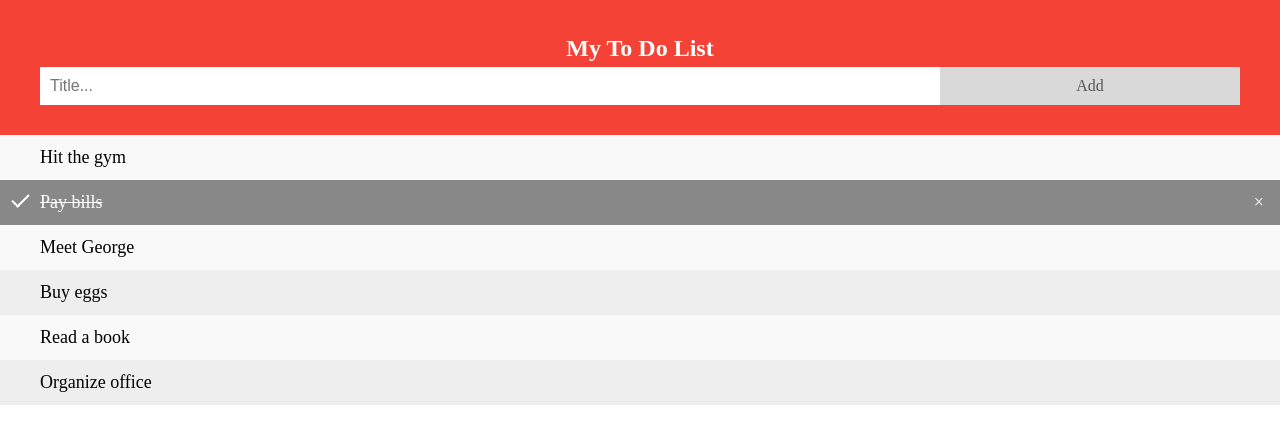
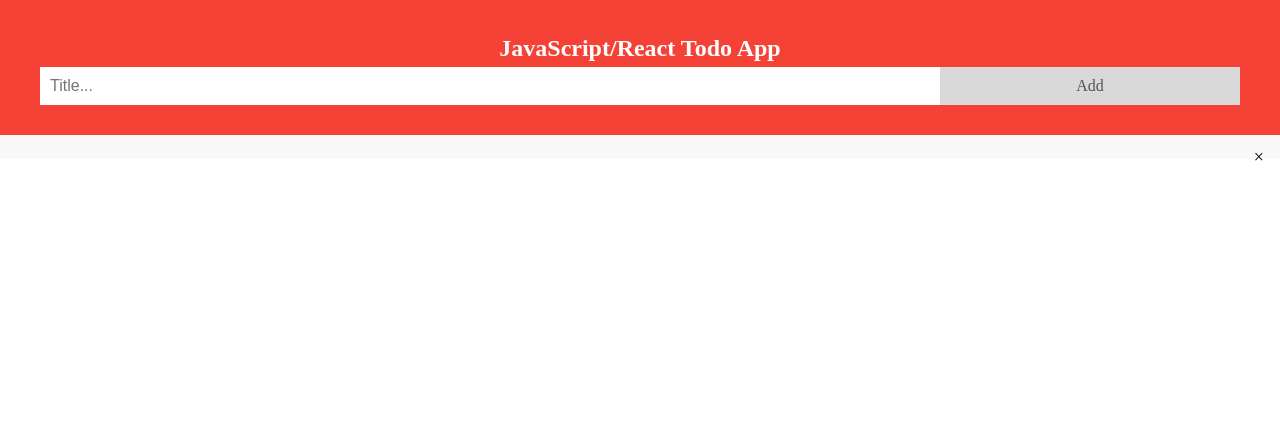
Before and after one commit to SeyyedKhandon/todo-app-7versions, a React (Create React App) app in the folder todoapp_js_react/: page / in a window 1280 px wide. Both pictures are taken after a click on the element "Add". Shown: the top 444 px of the page. Built offline with nearby package versions, Linux system fonts and the light colour scheme.

Commit message:
feat: todo app completed

```diff
--- a/todoapp_js_react/src/App.js
+++ b/todoapp_js_react/src/App.js
@@ -1,25 +1,55 @@
+import { useState } from "react";
 import "./App.css";
+import { TodoItem } from "./components/todoItem";
 
 function App() {
+  const [todoInput, setTodoInput] = useState("");
+  const [todoItems, setTodoItems] = useState([]);
+  const onAddTodo = () => {
+    setTodoItems([
+      ...todoItems,
+      { text: todoInput, id: Date.now(), checked: false }
+    ]);
+    setTodoInput("");
+  };
+  const onCheck = id => {
+    console.log("onCheck");
+    setTodoItems(
+      todoItems.map(todo =>
+        todo.id === id ? { ...todo, checked: !todo.checked } : todo
+      )
+    );
+  };
+  const onDelete = id => {
+    console.log("onDelete");
+    setTodoItems(todoItems.filter(todo => todo.id !== id));
+  };
+
   return (
     <>
-      <div id="myDIV" className="header">
-        <h2 style={{ margin: "5px" }}>My To Do List</h2>
-        <input type="text" id="myInput" placeholder="Title..." />
-        <span onClick={() => {}} className="addBtn">
+      <div className="header">
+        <h2 style={{ margin: "5px" }}>JavaScript/React Todo App</h2>
+        <input
+          type="text"
+          placeholder="Title..."
+          value={todoInput}
+          onChange={e => setTodoInput(e.target.value)}
+          onKeyUp={e => (e.key === "Enter" ? onAddTodo() : null)}
+        />
+        <span onClick={onAddTodo} className="addBtn">
           Add
         </span>
       </div>
 
-      <ul id="myUL">
-        <li>Hit the gym</li>
-        <li className="checked">
-          Pay bills <span className="close">×</span>
-        </li>
-        <li>Meet George</li>
-        <li>Buy eggs</li>
-        <li>Read a book</li>
-        <li>Organize office</li>
+      <ul>
+        {todoItems.map(todo => (
+          <TodoItem
+            key={todo.id}
+            todo={todo}
+            onCheck={onCheck}
+            onDelete={onDelete}
+          />
+        ))}
       </ul>
     </>
   );
--- /dev/null
+++ b/todoapp_js_react/src/components/todoItem.js
@@ -0,0 +1,18 @@
+export const TodoItem = ({
+  todo: { text, id, checked },
+  onCheck,
+  onDelete
+}) => {
+  const onClose = e => {
+    e.stopPropagation();
+    onDelete(id, e);
+  };
+  return (
+    <li className={checked ? "checked" : ""} onClick={() => onCheck(id)}>
+      {text}
+      <span className="close" onClick={onClose}>
+        ×
+      </span>
+    </li>
+  );
+};
```
Also changed, not shown: 1 other file (tests, documents, lock files or other folders).
